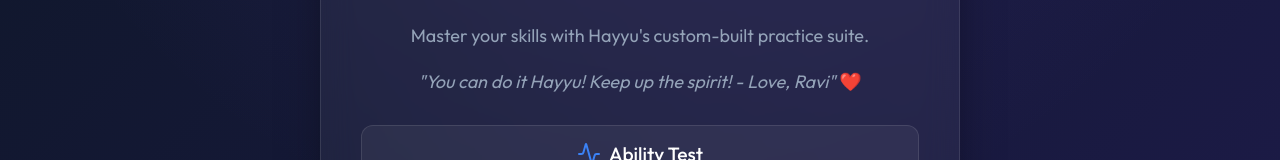
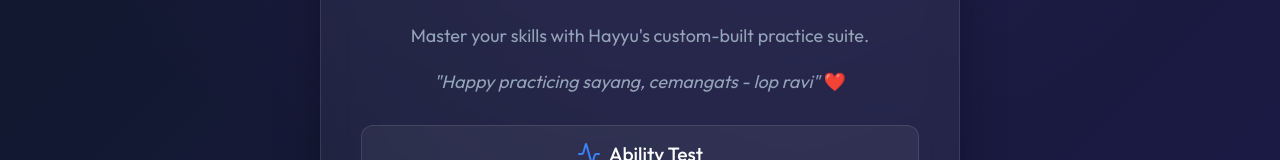
Before and after one commit to Ravi7002/SIMAKKKIPractice, a React (Vite) app in the folder quiz-app/: page / in a window 1280 px wide. Shown: the part 273-433 px from the top of the page. Built offline with nearby package versions, Linux system fonts and the light colour scheme.

Commit message:
Update motivational message to Bahasa Indonesia

```diff
--- a/quiz-app/src/components/Intro.jsx
+++ b/quiz-app/src/components/Intro.jsx
@@ -24,7 +24,7 @@
       <p className="text-muted mb-8 text-lg">
         Master your skills with Hayyu's custom-built practice suite.
         <br/><br/>
-        <i>"You can do it Hayyu! Keep up the spirit! - Love, Ravi"</i> ❤️
+        <i>"Happy practicing sayang, cemangats - lop ravi"</i> ❤️
       </p>
 
       {/* ── Home Menu ── */}
```
